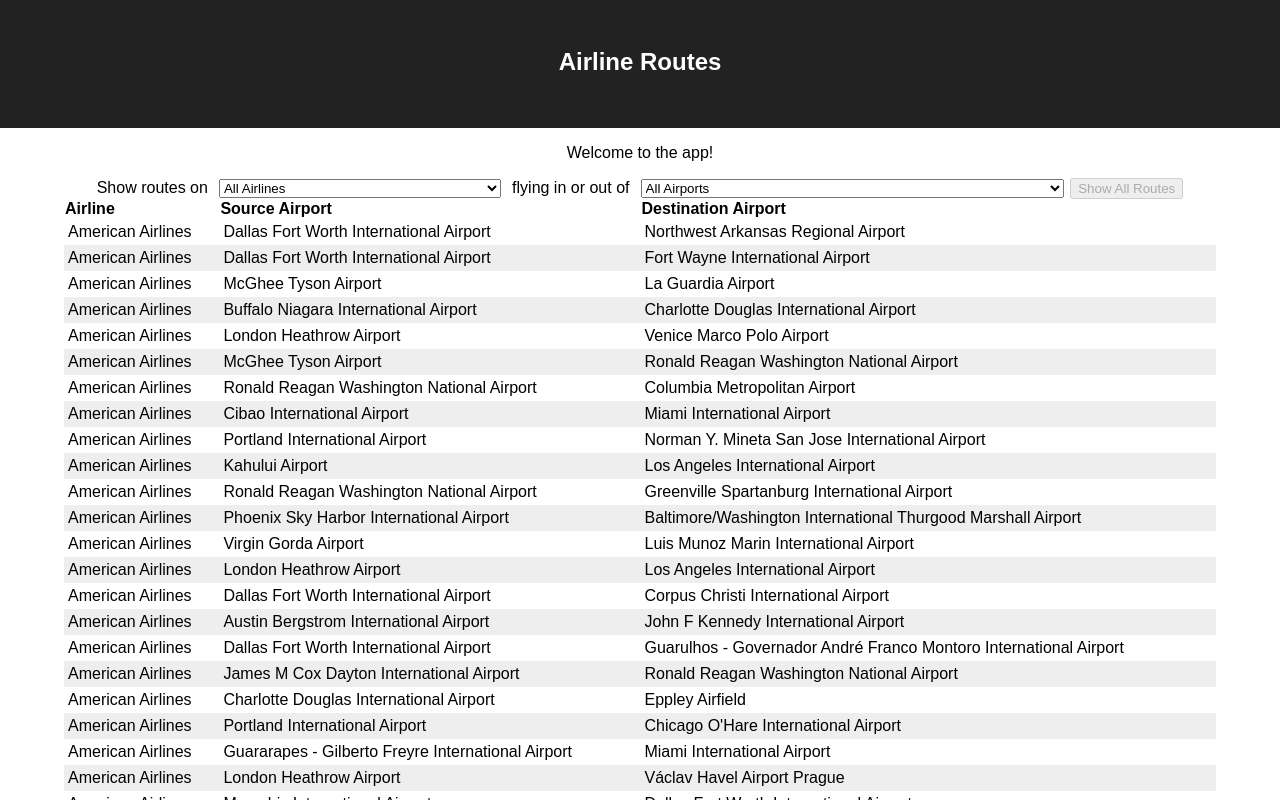
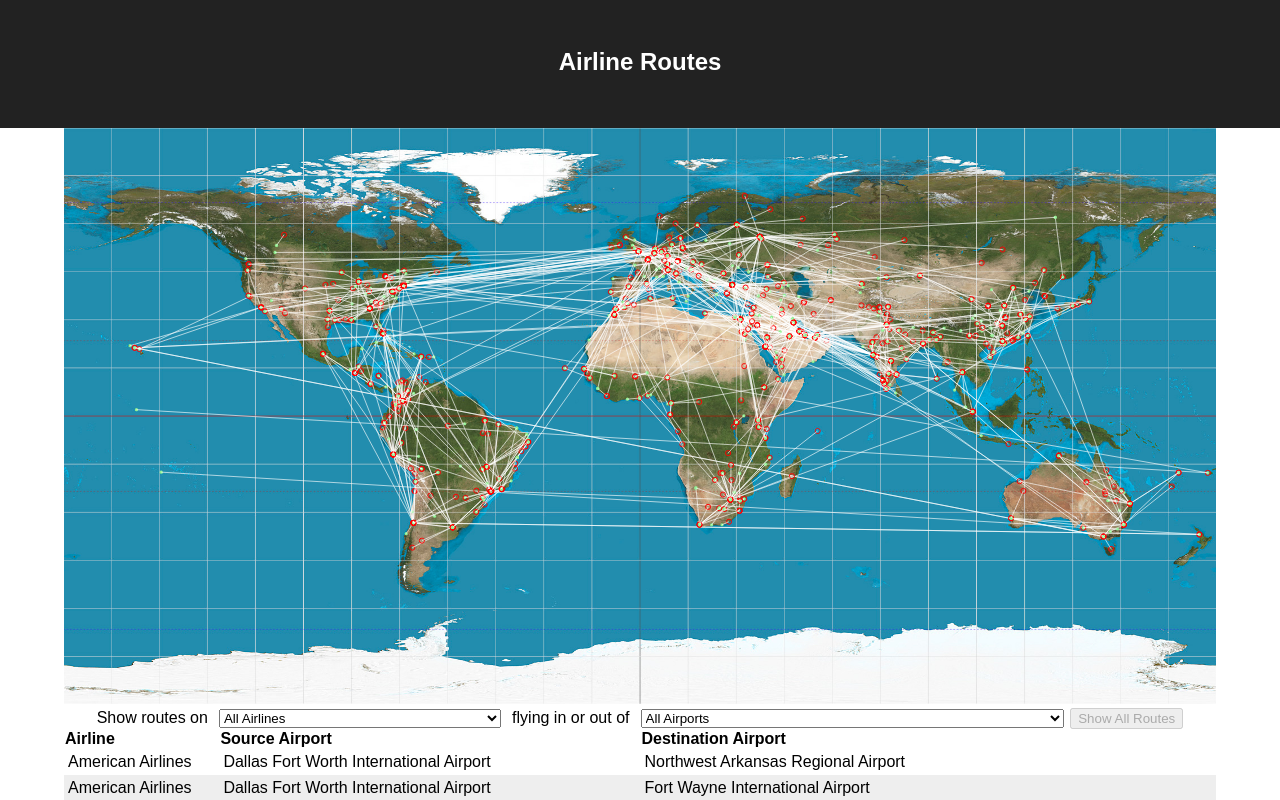
Before and after one commit to thinkybeast/airline-map, a React (Create React App) app: page / in a window 1280 px wide. Shown: the top 800 px of the page. Built offline with nearby package versions, Linux system fonts and the light colour scheme.

Commit message:
add flight map

```diff
--- a/src/App.js
+++ b/src/App.js
@@ -3,6 +3,7 @@
 import Routes from './data';
 import Table from './components/Table'
 import Select from './components/Select'
+import Map from './components/Map'
 
 
 class App extends Component {
@@ -17,7 +18,7 @@
 
   formatValue = (property, value) => {
     return (property === 'airline') ? Routes.getAirlineById(value) :
-                                      Routes.getAirportByCode(value);
+                                      Routes.getAirportByCode(value).name;
   }
 
   showAllRoutes = () => {
@@ -100,9 +101,10 @@
           <h1 className="title">Airline Routes</h1>
         </header>
         <section>
-          <p>
-            Welcome to the app!
-          </p>
+          <Map
+            routes={filteredRoutes}
+            getAirport={Routes.getAirportByCode}
+          />
           <div id="routeFilter">
             <span>Show routes on </span>
             <Select
--- /dev/null
+++ b/src/components/Map.js
@@ -0,0 +1,37 @@
+import React, { Component } from 'react';
+
+class Map extends Component {
+
+
+  render() {
+    return (
+      <svg className="map" viewBox="-180 -90 360 180">
+        <g transform="scale(1 -1)">
+          <image xlinkHref="equirectangular_world.jpg" href="equirectangular_world.jpg" x="-180" y="-90" height="100%" width="100%" transform="scale(1 -1)"/>
+
+          {
+            this.props.routes.map((route, idx) => {
+              const src = this.props.getAirport(route.src);
+              const dest = this.props.getAirport(route.dest);
+              return (
+                <g key={idx}>
+                  <circle className="source" cx={src.long} cy={src.lat}>
+                    <title></title>
+                  </circle>
+                  <circle className="destination" cx={dest.long} cy={dest.lat}>
+                    <title></title>
+                  </circle>
+                  <path d={`M${src.long} ${src.lat} L ${dest.long} ${dest.lat}`} />
+                </g>
+              );
+           })
+          }
+
+        </g>
+      </svg>
+    );
+  }
+}
+
+
+export default Map;
--- a/src/data.js
+++ b/src/data.js
@@ -1396,7 +1396,6 @@
 ];
 
 const getAirlineById = (id) => {
-  // debugger;
   return airlines.filter(airline => {
     return id === airline.id;
   })[0].name;
@@ -1405,7 +1404,7 @@
 const getAirportByCode = (code) => {
   return airports.filter(airport => {
     return code === airport.code;
-  })[0].name;
+  })[0];
 }
 
 export default {routes, airlines, airports, getAirlineById, getAirportByCode};
```
